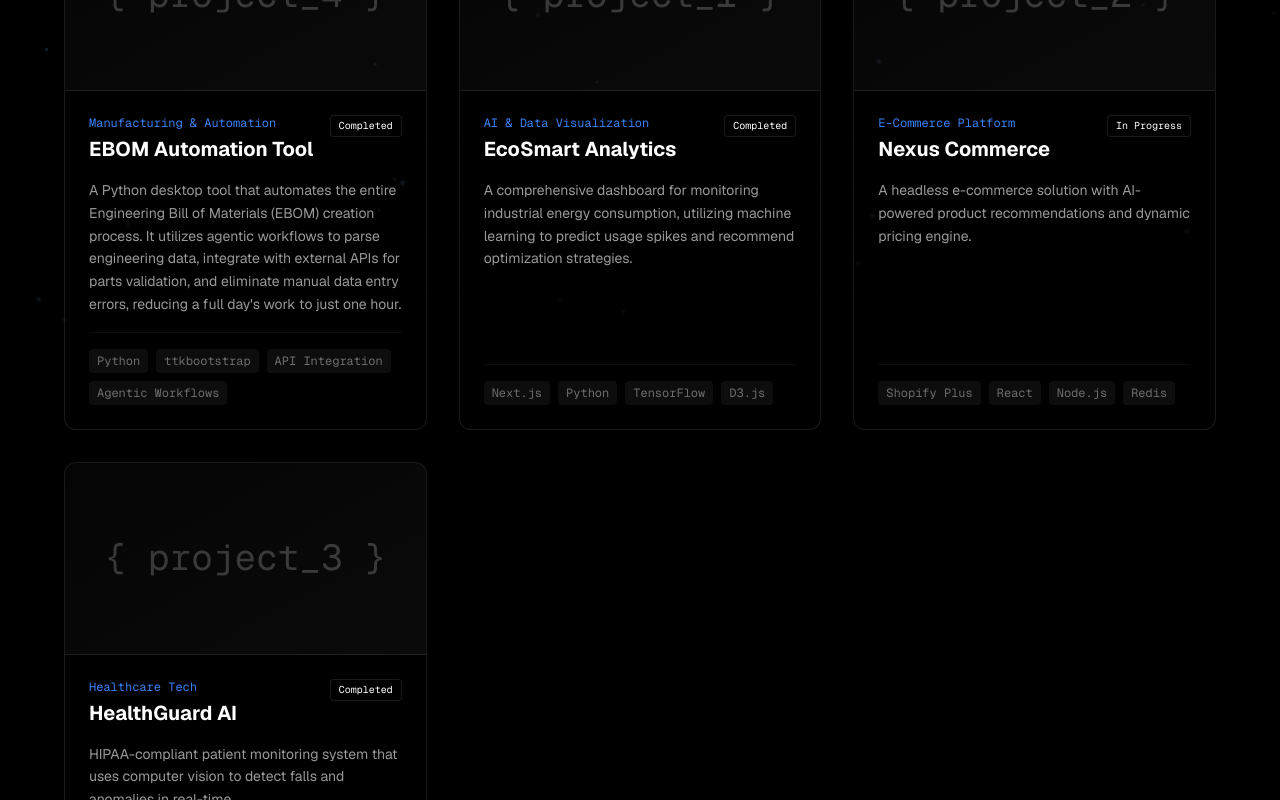
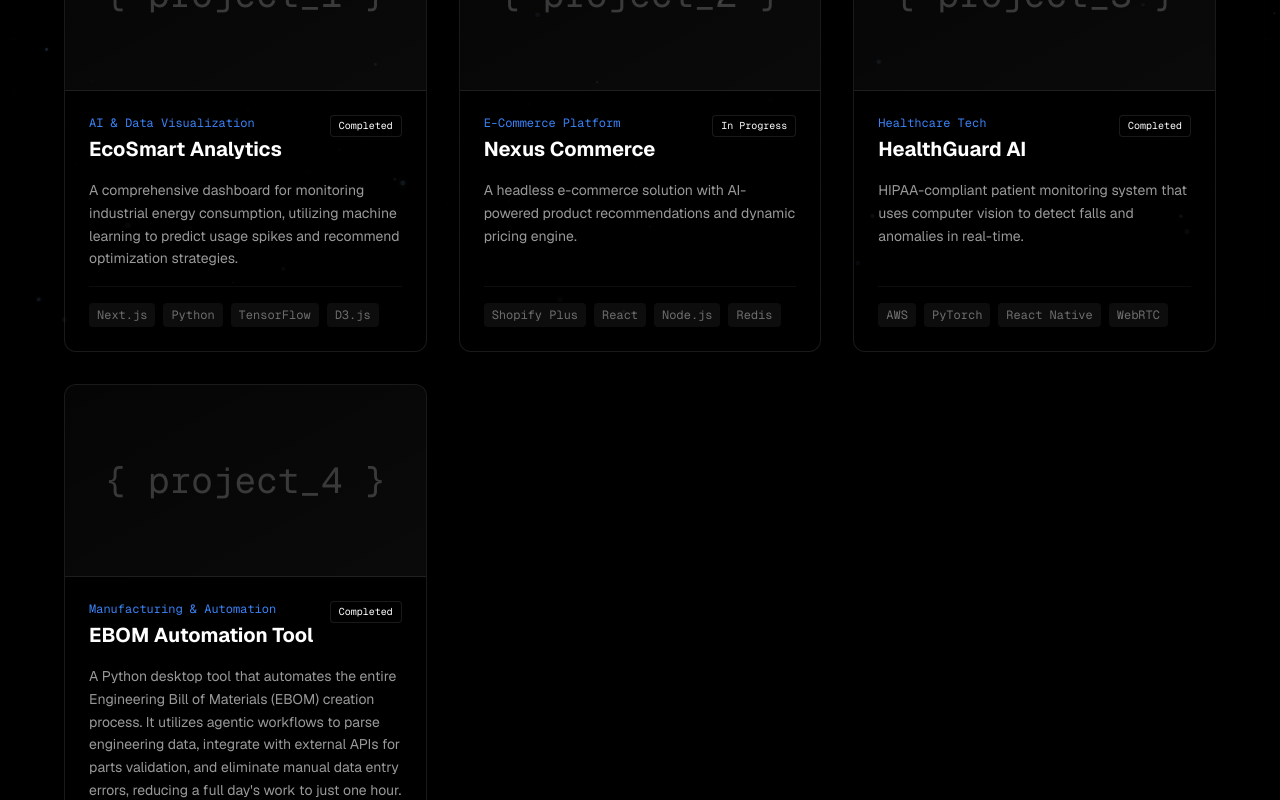
Before and after one commit to stroland02/tyme-ai-website, a Next.js app: page /portfolio in a window 1280 px wide. Shown: the part 540-1340 px from the top of the page. Built offline with nearby package versions, Linux system fonts and the light colour scheme.

Commit message:
Fix portfolio project order

```diff
--- a/src/app/portfolio/page.tsx
+++ b/src/app/portfolio/page.tsx
@@ -7,15 +7,6 @@ import { ParticleBackground } from "@/components/ui/ParticleBackground";
 import { CodeCTA } from "@/components/ui/CodeCTA";
 
 const projects = [
-  {
-    id: 4,
-    title: "EBOM Automation Tool",
-    category: "Manufacturing & Automation",
-    description: "A Python desktop tool that automates the entire Engineering Bill of Materials (EBOM) creation process. It utilizes agentic workflows to parse engineering data, integrate with external APIs for parts validation, and eliminate manual data entry errors, reducing a full day's work to just one hour.",
-    tech: ["Python", "ttkbootstrap", "API Integration", "Agentic Workflows"],
-    status: "Completed",
-    link: "#"
-  },
   {
     id: 1,
     title: "EcoSmart Analytics",
@@ -40,6 +31,15 @@ const projects = [
     category: "Healthcare Tech",
     description: "HIPAA-compliant patient monitoring system that uses computer vision to detect falls and anomalies in real-time.",
     tech: ["AWS", "PyTorch", "React Native", "WebRTC"],
+    status: "Completed",
+    link: "#"
+  },
+  {
+    id: 4,
+    title: "EBOM Automation Tool",
+    category: "Manufacturing & Automation",
+    description: "A Python desktop tool that automates the entire Engineering Bill of Materials (EBOM) creation process. It utilizes agentic workflows to parse engineering data, integrate with external APIs for parts validation, and eliminate manual data entry errors, reducing a full day's work to just one hour.",
+    tech: ["Python", "ttkbootstrap", "API Integration", "Agentic Workflows"],
     status: "Completed",
     link: "#"
   }
```
